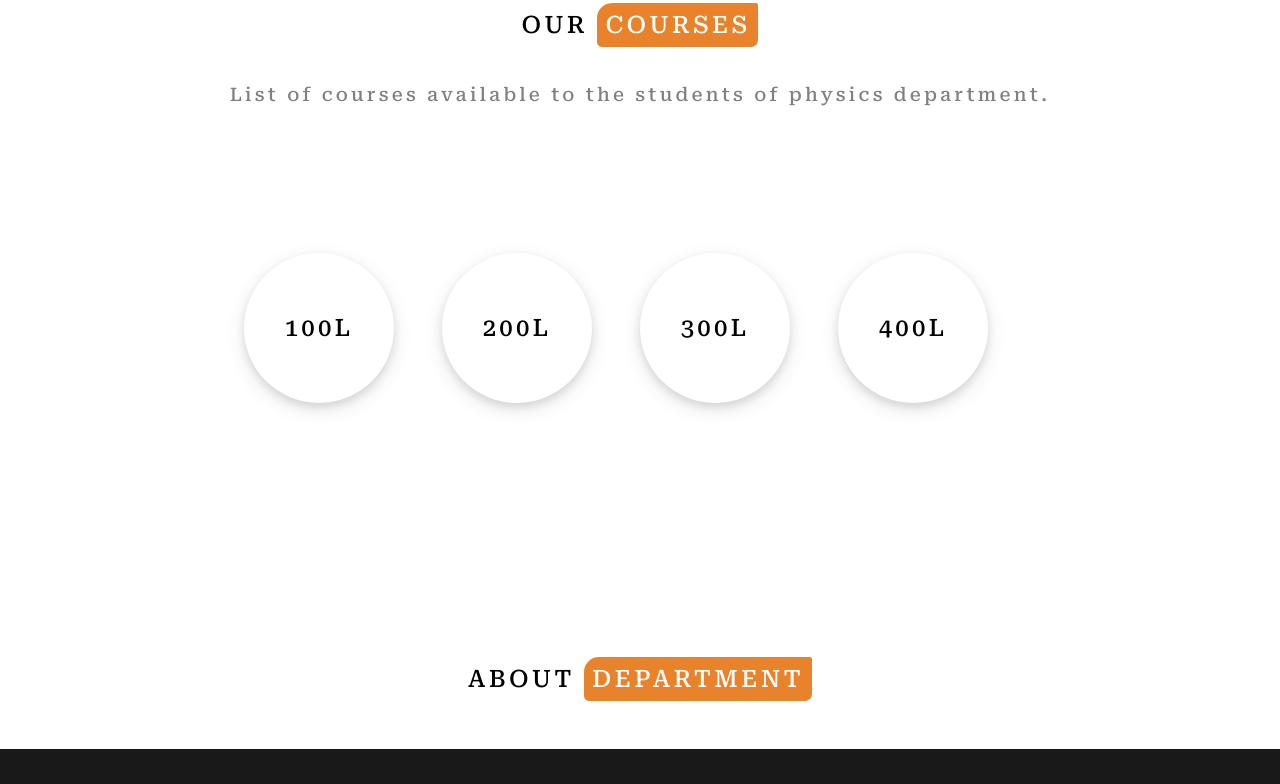
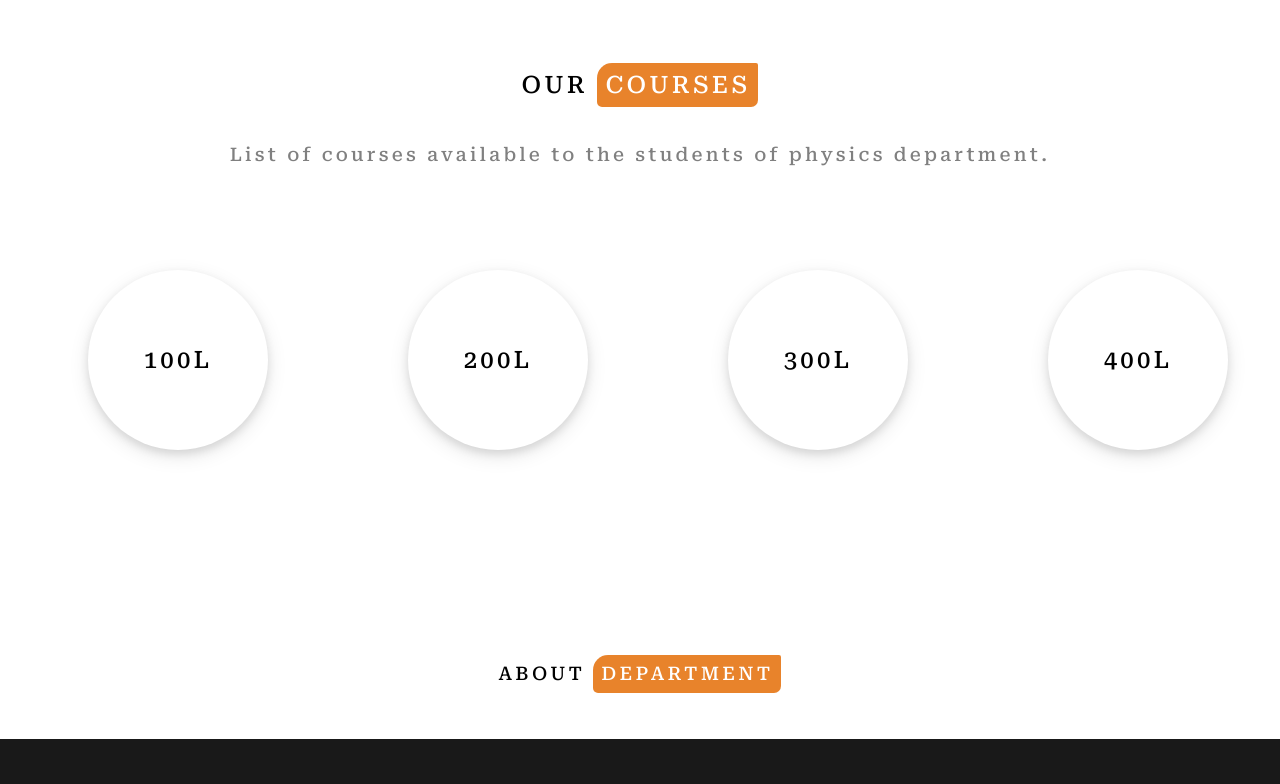
Before and after one commit to Dr-Maxwell/physics-department-website, a React (Vite) app: page / in a window 1280 px wide. Shown: the part 1520-2304 px from the top of the page. Built offline with nearby package versions, Linux system fonts and the light colour scheme.

Commit message:
new commit

```diff
--- a/src/App.css
+++ b/src/App.css
@@ -3,9 +3,10 @@
 @import url("https://fonts.googleapis.com/css2?family=Roboto+Serif:opsz,wght@8..144,500&display=swap");
 #root {
   /* max-width: 1280px; */
-  margin: 0 auto;
+  margin: 0px;
   /* padding: 2rem; */
   text-align: center;
+  text-decoration: none;
 }
 :root {
   --basicColor: rgba(252, 5, 5, 0.5);
@@ -13,8 +14,8 @@
 .App {
   font-family: "Roboto Serif", serif;
   padding: 0rem;
-  margin: 0 auto;
-  width: 100%;
+  margin: 0px;
+  box-sizing: border-box;
   position: relative;
   background-color: white;
   box-sizing: border-box;
@@ -46,7 +47,7 @@
 .hideDisplay ul li > * {
   color: black;
 } */
-.level_component {
+/* .level_component {
   display: flex;
   justify-content: center;
   align-items: center;
@@ -56,7 +57,7 @@
   height: 150px;
   background-color: white;
   box-shadow: 0 4px 8px 0 rgba(0, 0, 0, 0.1), 0 6px 20px 0 rgba(0, 0, 0, 0.1);
-}
+} */
 @media screen and (max-width: 900px) {
   .second-nav-ele {
     position: fixed;
@@ -67,6 +68,7 @@
     justify-content: space-between;
     align-items: center;
     z-index: 1600;
+    overflow: hidden;
     min-height: 310px;
     margin-top: 10px;
     background-color: rgba(255, 255, 255, 0.9);
@@ -158,12 +160,12 @@
   .Home > .Home-text > h3 {
     font-size: 2rem;
   }
-  .Levels_Container {
+  /* .Levels_Container {
     display: flex;
     flex-direction: column;
     align-items: center;
-    /* flex-wrap: wrap;
-    justify-content: space-around; */
+     flex-wrap: wrap;
+    justify-content: space-around;
     width: 100vw;
   }
   .level_component {
@@ -172,7 +174,7 @@
   .Levels_Container > * {
     width: 200px;
     height: 200px;
-  }
+  } */
 
   .first-nav-ele {
     display: flex;
--- a/src/pages/Home/About/About.css
+++ b/src/pages/Home/About/About.css
@@ -1,5 +1,7 @@
+/** @format */
+
 .header {
-  width: 100vw;
+  width: 100%;
   display: flex;
   flex-direction: column;
   min-height: 70vh;
@@ -9,7 +11,7 @@
   color: black;
   /* background-color: rgba(0, 0, 0, 0.664); */
 }
-.header h2 > span{
+.header h3 > span {
   color: white;
   background-color: #e67716e7;
   padding: 0.5rem;
@@ -25,32 +27,31 @@
   margin: 2rem 0rem 0rem 0rem;
   background-color: rgba(0, 0, 0, 0.9);
   color: white;
-  padding: 1rem;
   min-height: 60vh;
-
 }
-@media screen and (max-width: 400px) {
-  .about_grid_template{
+@media screen and (max-width: 550px) {
+  .about_grid_template {
     display: flex;
     flex-direction: column;
     width: 100%;
-
   }
-  .About_Image_Grid{
+  .About_Image_Grid {
     display: none;
     visibility: hidden;
   }
-
-
+  .grid_paragraph p {
+    text-align: center;
+    font-size: 1.2rem;
+    line-height: 3rem;
+    letter-spacing: 0.2rem;
   }
-.grid_paragraph p {
-  padding: 0px 0.5rem;
-  text-align: left;
-  font-size: 1.2rem;
+}
+.grid_paragraph {
+  padding: 1rem;
 }
 
-@media screen and (min-width: 400px) {
-  .About_Image_Grid{
+@media screen and (min-width: 560px) {
+  .About_Image_Grid {
     height: 100%;
     display: flex;
     visibility: visible;
@@ -63,8 +64,7 @@
     letter-spacing: 0.3px;
   }
 
-
-.About_Image_Grid img{
+  .About_Image_Grid img {
     animation: spinImage 8s infinite linear;
     border-radius: 50%;
     /* width: 50%;
@@ -78,3 +78,4 @@
       transform: rotate(359deg);
     }
   }
+}
--- a/src/pages/Home/About/About.jsx
+++ b/src/pages/Home/About/About.jsx
@@ -1,3 +1,5 @@
+/** @format */
+
 import React from "react";
 import "./About.css";
 import AboutImage from "../../../../src/rotateImage.png";
@@ -5,9 +7,9 @@ import AboutImage from "../../../../src/rotateImage.png";
 const About = () => {
   return (
     <div className="header" id="about">
-      <h2>
+      <h3>
         ABOUT <span>DEPARTMENT</span>
-      </h2>
+      </h3>
       <div className="about_grid_template">
         <div className="grid_paragraph">
           <p>
@@ -26,7 +28,7 @@ const About = () => {
           </p>
         </div>
         <div className="About_Image_Grid">
-          <img src={AboutImage}alt="" />
+          <img src={AboutImage} alt="" />
         </div>
       </div>
     </div>
--- a/src/pages/Home/COURSES/Course.css
+++ b/src/pages/Home/COURSES/Course.css
@@ -25,11 +25,28 @@
 .Levels_Container {
   display: flex;
   align-items: center;
-  justify-content: center;
-  min-height: 50vh;
+  justify-content: space-around;
+  /* min-height: 80vh; */
+  flex-wrap: wrap;
+  margin-top: 4rem;
+  width: 100%;
+
   /* width: 100vw; */
 }
-.Levels_Container > *:hover {
+.level_component {
+  display: flex;
+  justify-content: center;
+  flex-wrap: wrap;
+  margin: 10%;
+  align-items: center;
+  border-radius: 50%;
+  width: 180px;
+  text-align: center;
+  height: 180px;
+  background-color: white;
+  box-shadow: 0 4px 8px 0 rgba(0, 0, 0, 0.1), 0 6px 20px 0 rgba(0, 0, 0, 0.1);
+}
+.Levels_Container > .Each_Level_Component > *:hover {
   background-color: #e67716e7;
   color: white;
 }
--- a/src/pages/Home/COURSES/Course.jsx
+++ b/src/pages/Home/COURSES/Course.jsx
@@ -1,3 +1,5 @@
+/** @format */
+
 import React from "react";
 import "./Course.css";
 import Level from "./Level";
@@ -9,10 +11,20 @@ const Course = () => {
       </h2>
       <h3>List of courses available to the students of physics department.</h3>
       <div className="Levels_Container">
-        <Level myLevel=" 100L" Route="levels/100" />
-        <Level myLevel=" 200L" Route="levels/200" />
-        <Level myLevel=" 300L" Route="levels/300" />
-        <Level myLevel=" 400L" Route="levels/400" />
+        <div className="Each_Level_Component">
+          <Level myLevel=" 100L" Route="levels/100" />
+        </div>
+        <div className="Each_Level_Component">
+          {" "}
+          <Level myLevel=" 200L" Route="levels/200" />
+        </div>
+        <div className="Each_Level_Component">
+          {" "}
+          <Level myLevel=" 300L" Route="levels/300" />
+        </div>
+        <div className="Each_Level_Component">
+          <Level myLevel=" 400L" Route="levels/400" />
+        </div>
       </div>
     </div>
   );
--- a/src/pages/Home/COURSES/Level.jsx
+++ b/src/pages/Home/COURSES/Level.jsx
@@ -1,4 +1,7 @@
+/** @format */
+
 import React from "react";
+import "./Course.css";
 import { useNavigate } from "react-router-dom";
 
 function Level(props) {
--- a/src/pages/Home/Footer/Footer.css
+++ b/src/pages/Home/Footer/Footer.css
@@ -1,3 +1,5 @@
+/** @format */
+
 .Footer {
   padding-top: 2rem;
   min-height: 40vh;
@@ -10,8 +12,7 @@
   width: fit-content;
   border-bottom: 2px solid #e6771698;
   margin-bottom: 3rem;
-}
-.footer-child-two {
+  font-size: 0.8rem;
 }
 .Footer > * {
   display: flex;
--- a/src/pages/Home/Hero/Hero.css
+++ b/src/pages/Home/Hero/Hero.css
@@ -2,13 +2,14 @@
 
 .Home {
   height: 100vh;
-  width: 100vw;
+  margin: 0px;
+  padding: 0px;
   position: relative;
 }
 .Home > img {
   background-repeat: no-repeat;
   height: 100%;
-  width: 100vw;
+  width: 100%;
 }
 .Home-text {
   inset: 0px;
@@ -44,6 +45,7 @@
   background: #e6771698;
   border-radius: 40px;
   color: white;
+  border: none;
   letter-spacing: 0.5rem;
   border-color: none;
   outline: none;
--- a/src/pages/LevelCourse/LevelCourse.css
+++ b/src/pages/LevelCourse/LevelCourse.css
@@ -1,14 +1,22 @@
+/** @format */
+
 .Wrapper {
+  display: flex;
+  flex-direction: column;
+  justify-content: center;
+  align-items: center;
   position: relative;
   margin-top: 5rem;
-  width: 100vw;
 }
 .Wrapper-text {
+  text-align: center;
   margin-top: 2rem;
   font-size: 1.2rem;
 }
 .Wrapper-image {
-  width: 100vw;
+  display: flex;
+  justify-content: center;
+  width: 100%;
 }
 .Wrapper-image img {
   width: 100%;
```
Lines whose indentation alone changed are shown as unchanged.
